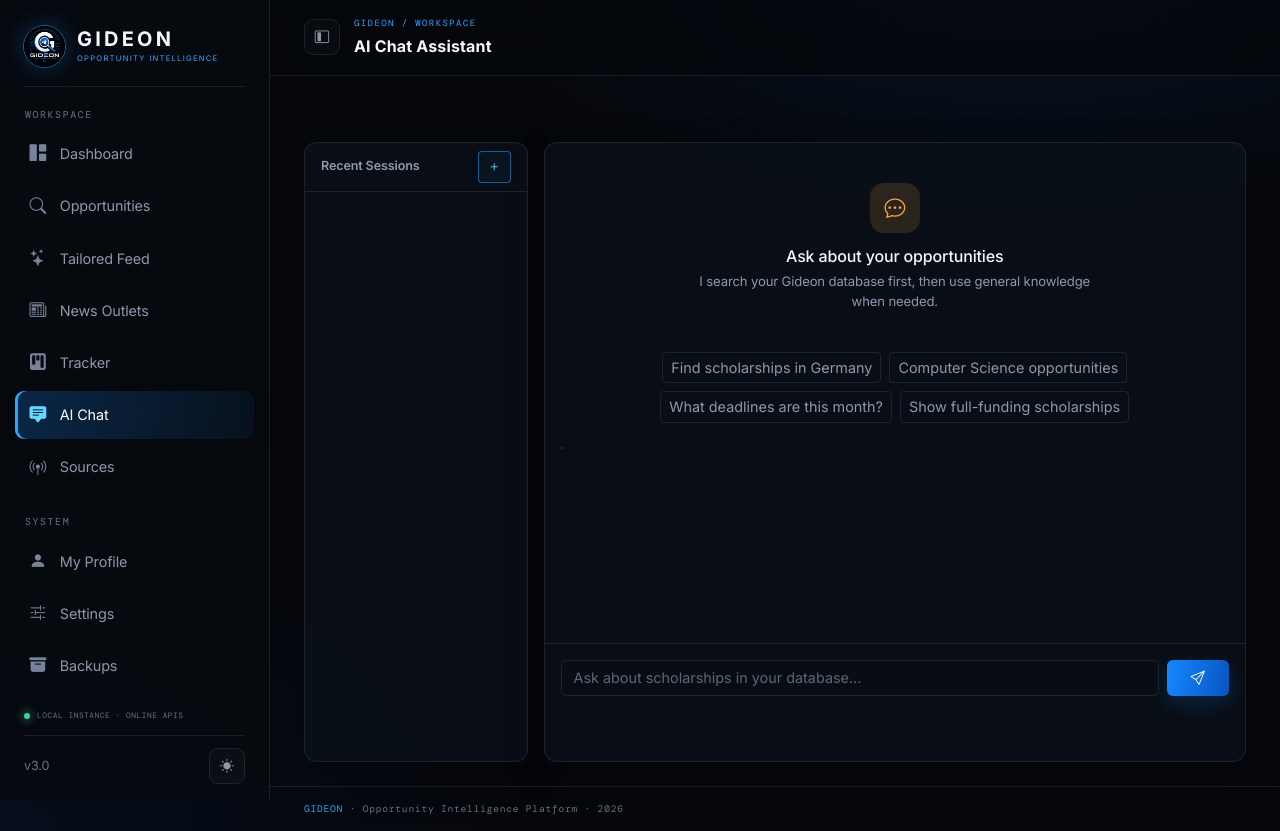
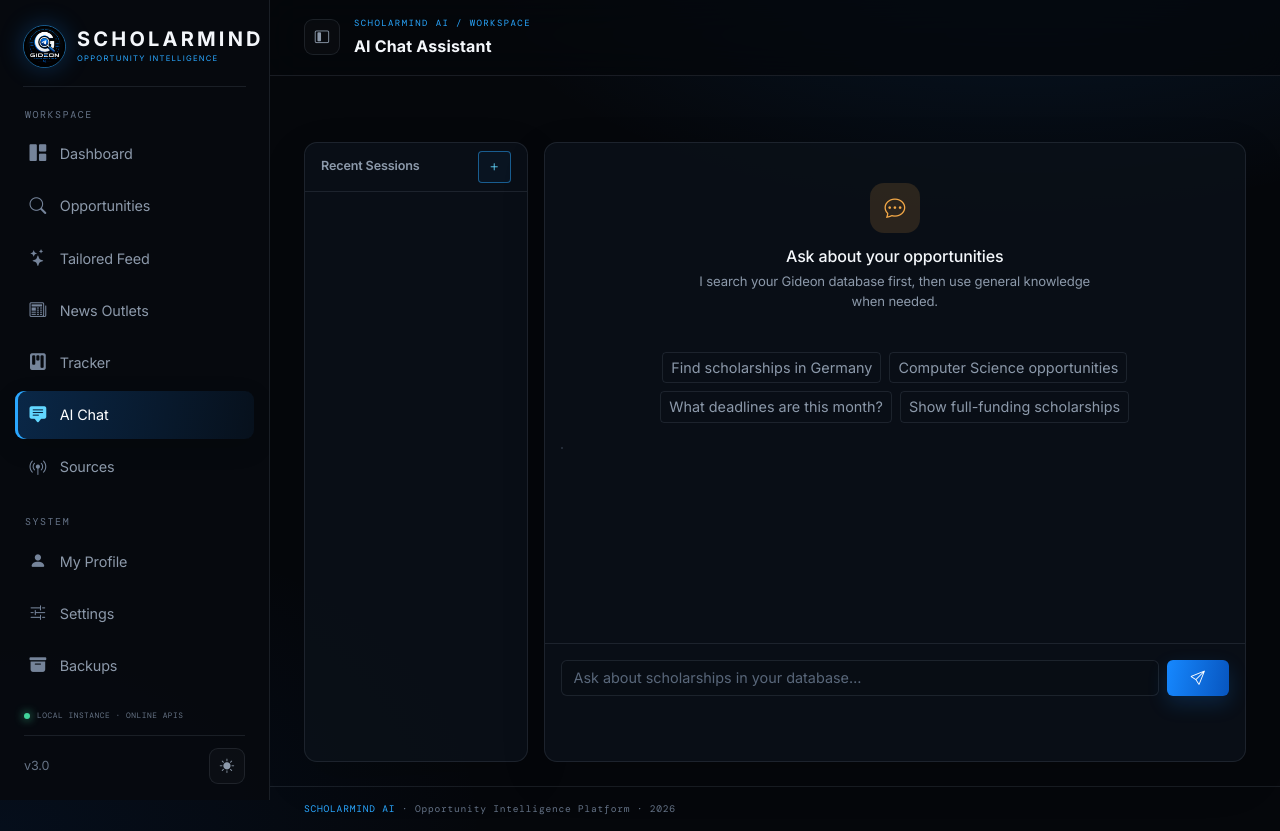
Before and after one commit to nahom952n-wq/Gideon-AI-Test, a Flask app: page /chat/ in a window 1280 px wide. Run offline with Flask 3, Linux system fonts and the light colour scheme.

Commit message:
Apply final ScholarMind AI branding

```diff
--- a/app/templates/base.html
+++ b/app/templates/base.html
@@ -16,9 +16,9 @@
 
   <aside id="sidebar" class="app-sidebar" aria-label="Primary navigation">
     <div class="sidebar-inner">
-      <a href="{{ url_for('dashboard.index') }}" class="sidebar-brand" title="Gideon home">
-        <img src="{{ url_for('static', filename='img/gideon-logo.png') }}" alt="Gideon logo">
-        <span class="brand-copy"><strong>GIDEON</strong><small>OPPORTUNITY INTELLIGENCE</small></span>
+      <a href="{{ url_for('dashboard.index') }}" class="sidebar-brand" title="ScholarMind AI home">
+        <img src="{{ url_for('static', filename='img/gideon-logo.png') }}" alt="ScholarMind AI logo">
+        <span class="brand-copy"><strong>SCHOLARMIND AI</strong><small>OPPORTUNITY INTELLIGENCE</small></span>
       </a>
 
       <div class="sidebar-rule"></div>
@@ -55,7 +55,7 @@
       <div class="topbar-left">
         <button class="icon-button sidebar-control" id="sidebarCollapse" type="button" title="Collapse sidebar" aria-label="Collapse sidebar"><i class="bi bi-layout-sidebar-inset"></i></button>
         <button class="icon-button mobile-sidebar-control" id="sidebarToggle" type="button" title="Open navigation" aria-label="Open navigation"><i class="bi bi-list"></i></button>
-        <div class="page-heading"><span class="eyebrow">GIDEON / WORKSPACE</span><strong>{% block page_title %}{% endblock %}</strong></div>
+        <div class="page-heading"><span class="eyebrow">SCHOLARMIND AI / WORKSPACE</span><strong>{% block page_title %}{% endblock %}</strong></div>
       </div>
       <div class="topbar-actions">{% block topbar_actions %}{% endblock %}</div>
     </header>
@@ -69,7 +69,7 @@
     </div>
 
     <main class="page-main">{% block content %}{% endblock %}</main>
-    <footer class="app-footer"><span>GIDEON</span> · Opportunity Intelligence Platform · {{ current_year }}</footer>
+    <footer class="app-footer"><span>SCHOLARMIND AI</span> · Opportunity Intelligence Platform · {{ current_year }}</footer>
   </div>
 </div>
 <script src="https://cdn.jsdelivr.net/npm/bootstrap@5.3.3/dist/js/bootstrap.bundle.min.js"></script>
```
